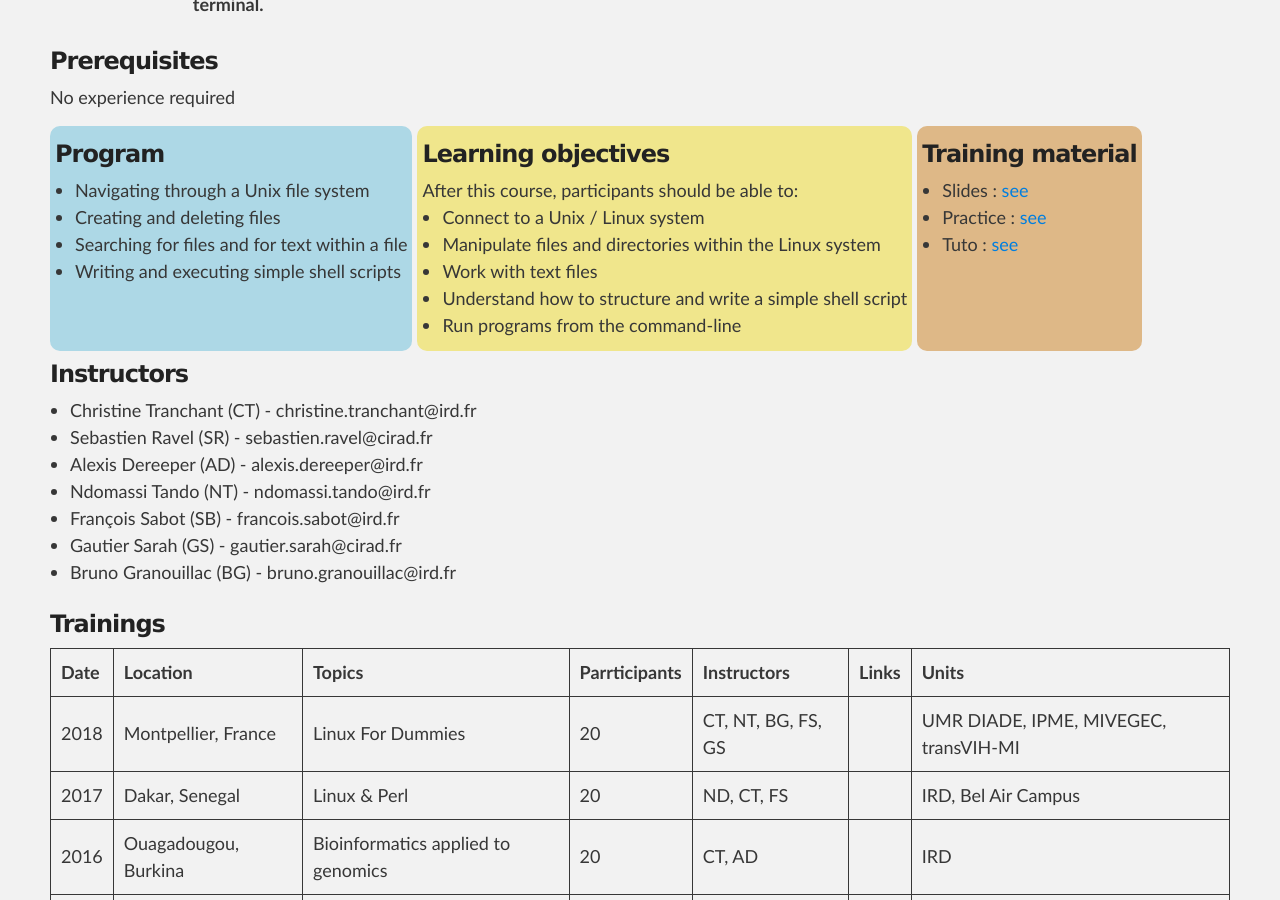
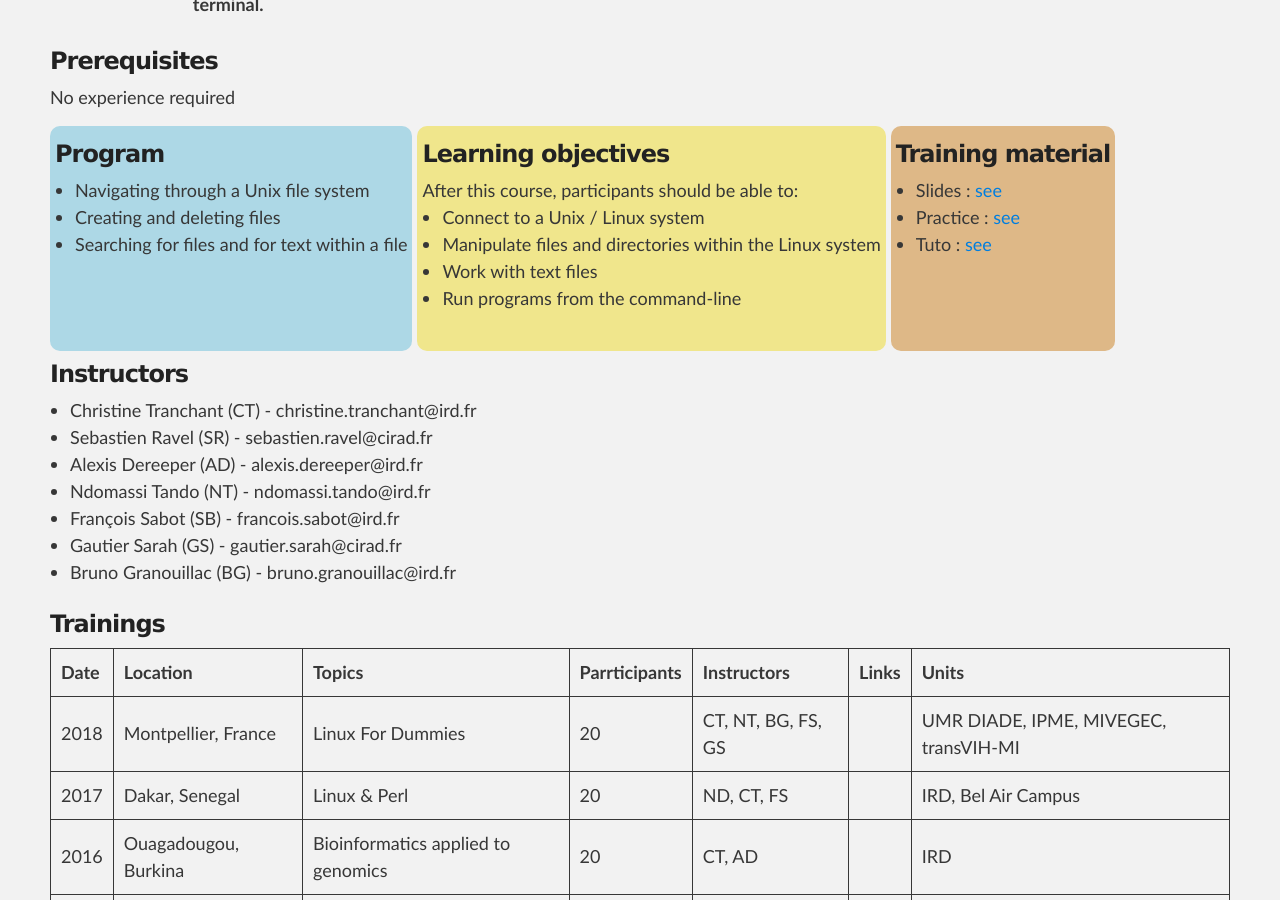
Before and after one commit to SouthGreenPlatform/trainings, a Jekyll site: the page built from _pages/linux.md, in a window 1280 px wide and 900 px high, scrolled down 435 px. Built offline with Jekyll 4.4.1, drawn with Linux system fonts in a browser that asks for light colours; nearby versions of some CDN libraries.

Commit message:
Update linux.md

```diff
--- a/_pages/linux.md
+++ b/_pages/linux.md
@@ -24,7 +24,6 @@ No experience required
 <li> Navigating through a Unix file system</li>
 <li> Creating and deleting files</li>
 <li> Searching for files and for text within a file</li>
-<li> Writing and executing simple shell scripts</li>
 </ul>
 </div>
 
@@ -35,7 +34,6 @@ After this course, participants should be able to:
 <li>Connect to a Unix / Linux system</li>
 <li>Manipulate files and directories within the Linux system</li>
 <li>Work with text files</li>
-<li>Understand how to structure and write a simple shell script</li>
 <li>Run programs from the command-line</li>
 </ul>
 </div>
```
